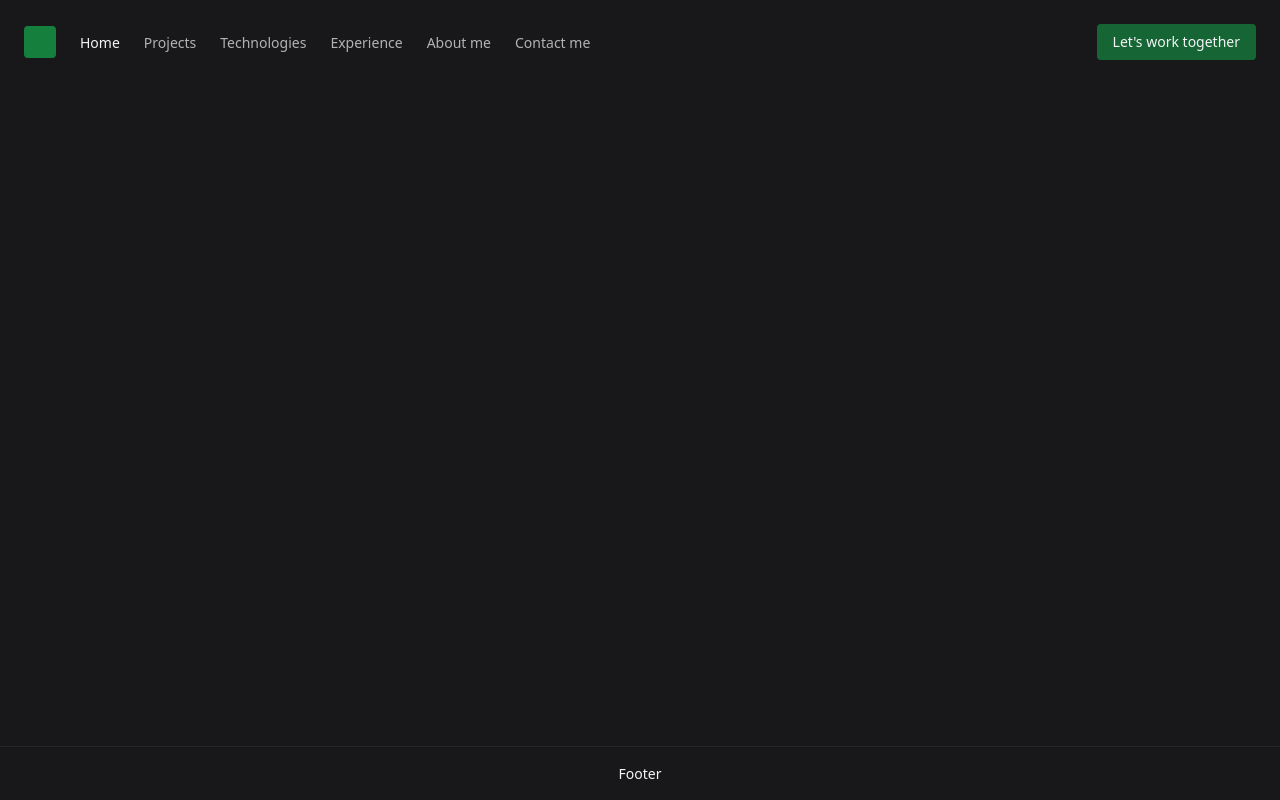
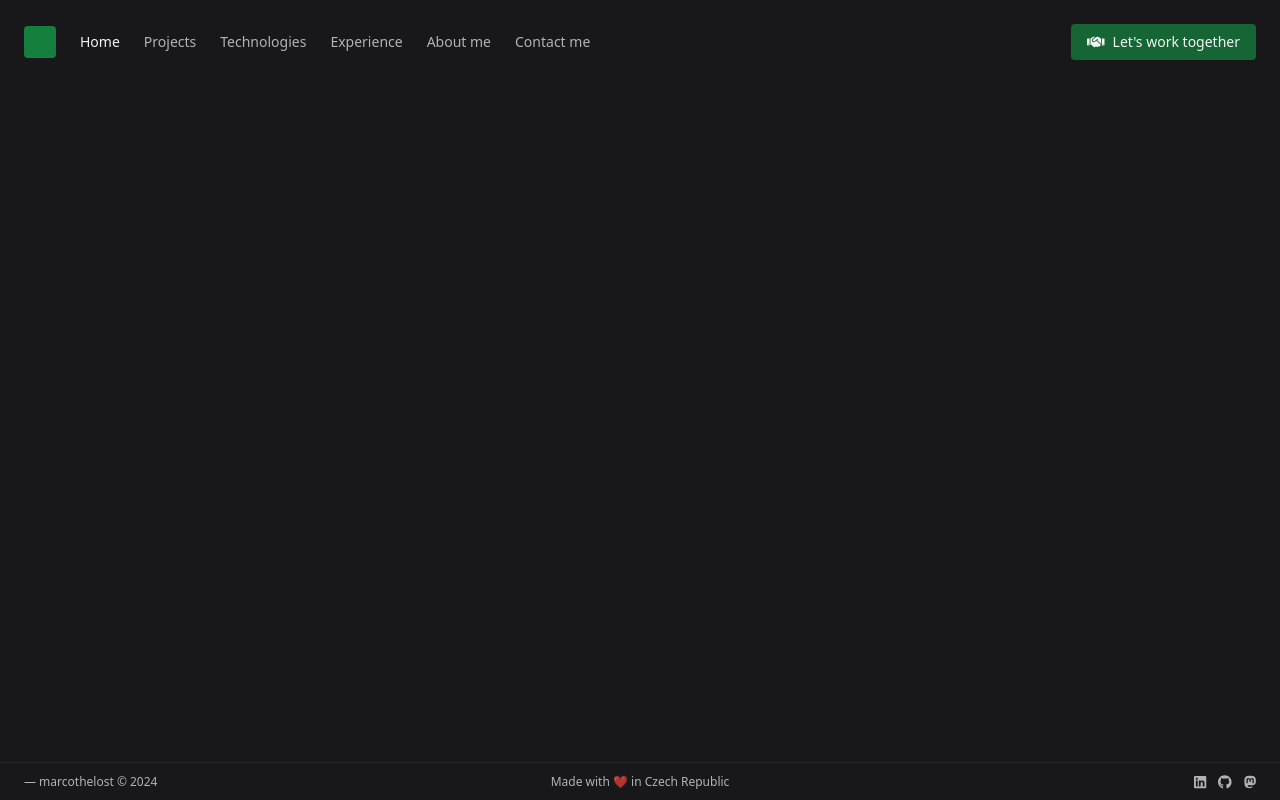
Before and after one commit to marcothelost/marcothelost.github.io, a React (Vite) app: page / in a window 1280 px wide. Built offline with nearby package versions, Linux system fonts and the light colour scheme.

Commit message:
Styling the Page Footer block

```diff
--- a/src/components/blocks/PageFooter.tsx
+++ b/src/components/blocks/PageFooter.tsx
@@ -1,7 +1,31 @@
 import React from 'react';
 
+import { Icon } from '@components/elements/Icon';
+
 export const PageFooter: React.FC = () => (
-  <footer className="mt-auto border-t border-zinc-800 py-4 text-center">
-    <p>Footer</p>
+  <footer className="mt-auto border-t border-zinc-800 px-6 py-2 text-center">
+    <div className="relative mx-auto flex w-full max-w-7xl items-center justify-between">
+      <span className="text-xs opacity-70">— marcothelost &copy; 2024</span>
+      <span className="absolute left-1/2 -translate-x-1/2 transform text-xs opacity-70">
+        Made with ❤️ in Czech Republic
+      </span>
+      <ul className="flex gap-3">
+        <li className="opacity-70 transition-all hover:opacity-100">
+          <a href="#">
+            <Icon name="linkedin" type="fab" />
+          </a>
+        </li>
+        <li className="opacity-70 transition-all hover:opacity-100">
+          <a href="#">
+            <Icon name="github" type="fab" />
+          </a>
+        </li>
+        <li className="opacity-70 transition-all hover:opacity-100">
+          <a href="#">
+            <Icon name="mastodon" type="fab" />
+          </a>
+        </li>
+      </ul>
+    </div>
   </footer>
 );
--- a/src/components/blocks/PageNavigation.tsx
+++ b/src/components/blocks/PageNavigation.tsx
@@ -9,41 +9,43 @@ export const PageNavigation: React.FC = () => {
   const location = useLocation();
 
   return (
-    <nav className="flex items-center p-6">
+    <nav className="p-6">
+      <div className="mx-auto flex max-w-7xl items-center">
         <div className="mr-6 h-8 w-8 rounded bg-green-700" />
         <ul className="flex gap-6">
           <li
-          className={`transition-all hover:opacity-100${location.pathname.startsWith(AppRoute.HOME) ? ' opacity-100' : ' opacity-70'}`}
+            className={`text-sm transition-all hover:opacity-100${location.pathname.startsWith(AppRoute.HOME) ? ' opacity-100' : ' opacity-70'}`}
           >
             <Link to={AppRoute.HOME}>Home</Link>
           </li>
           <li
-          className={`transition-all hover:opacity-100${location.pathname.startsWith(AppRoute.PROJECTS) ? ' opacity-100' : ' opacity-70'}`}
+            className={`text-sm transition-all hover:opacity-100${location.pathname.startsWith(AppRoute.PROJECTS) ? ' opacity-100' : ' opacity-70'}`}
           >
             <Link to={AppRoute.HOME}>Projects</Link>
           </li>
           <li
-          className={`transition-all hover:opacity-100${location.pathname.startsWith(AppRoute.TECHNOLOGIES) ? ' opacity-100' : ' opacity-70'}`}
+            className={`text-sm transition-all hover:opacity-100${location.pathname.startsWith(AppRoute.TECHNOLOGIES) ? ' opacity-100' : ' opacity-70'}`}
           >
             <Link to={AppRoute.HOME}>Technologies</Link>
           </li>
           <li
-          className={`transition-all hover:opacity-100${location.pathname.startsWith(AppRoute.EXPERIENCE) ? ' opacity-100' : ' opacity-70'}`}
+            className={`text-sm transition-all hover:opacity-100${location.pathname.startsWith(AppRoute.EXPERIENCE) ? ' opacity-100' : ' opacity-70'}`}
           >
             <Link to={AppRoute.HOME}>Experience</Link>
           </li>
           <li
-          className={`transition-all hover:opacity-100${location.pathname.startsWith(AppRoute.ABOUT_ME) ? ' opacity-100' : ' opacity-70'}`}
+            className={`text-sm transition-all hover:opacity-100${location.pathname.startsWith(AppRoute.ABOUT_ME) ? ' opacity-100' : ' opacity-70'}`}
           >
             <Link to={AppRoute.HOME}>About me</Link>
           </li>
           <li
-          className={`transition-all hover:opacity-100${location.pathname.startsWith(AppRoute.CONTACT_ME) ? ' opacity-100' : ' opacity-70'}`}
+            className={`text-sm transition-all hover:opacity-100${location.pathname.startsWith(AppRoute.CONTACT_ME) ? ' opacity-100' : ' opacity-70'}`}
           >
             <Link to={AppRoute.HOME}>Contact me</Link>
           </li>
         </ul>
-      <Button text="Let's work together" variant="primary" />
+        <Button text="Let's work together" variant="primary" icon="handshake" />
+      </div>
     </nav>
   );
 };
--- a/src/components/elements/Button.tsx
+++ b/src/components/elements/Button.tsx
@@ -1,22 +1,32 @@
 import React, { useMemo } from 'react';
 
+import { Icon } from './Icon';
+
 import { getButtonClassesForVariant } from '@utils/button';
+
+import type { IconName } from '@fortawesome/fontawesome-common-types';
 
 export type ButtonVariant = 'primary' | 'default';
 
 interface Props {
   variant?: ButtonVariant;
   text?: string;
+  icon?: IconName;
 }
 
-export const Button: React.FC<Props> = ({ variant = 'default', text }) => {
+export const Button: React.FC<Props> = ({
+  variant = 'default',
+  text,
+  icon,
+}) => {
   const classes = useMemo(() => getButtonClassesForVariant(variant), [variant]);
 
   return (
     <button
-      className={`ml-auto rounded px-4 py-2 text-sm transition-all${classes ? ` ${classes}` : ''}`}
+      className={`ml-auto flex items-center gap-2 rounded px-4 py-2 text-sm transition-all${classes ? ` ${classes}` : ''}`}
     >
-      {text ?? null}
+      {icon ? <Icon name={icon} /> : null}
+      {text ? <span>{text}</span> : null}
     </button>
   );
 };
```
Lines whose indentation alone changed are shown as unchanged.
